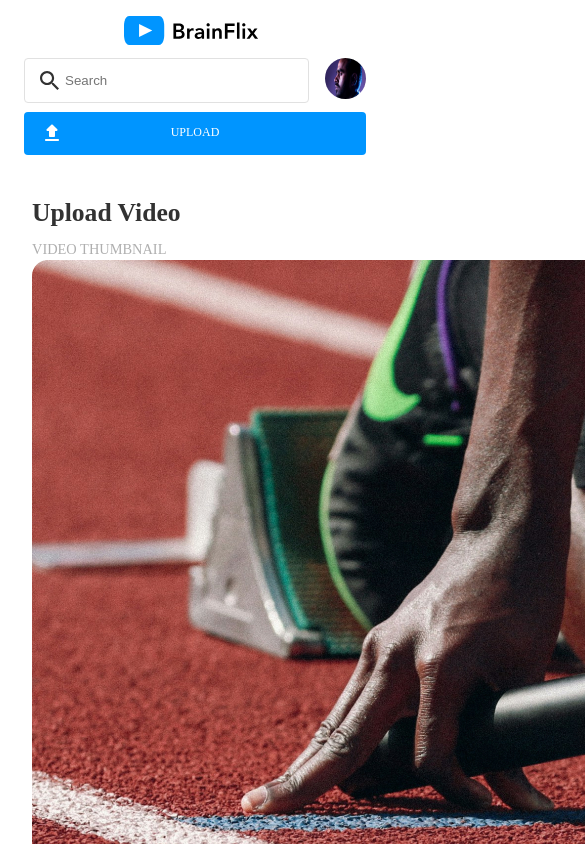
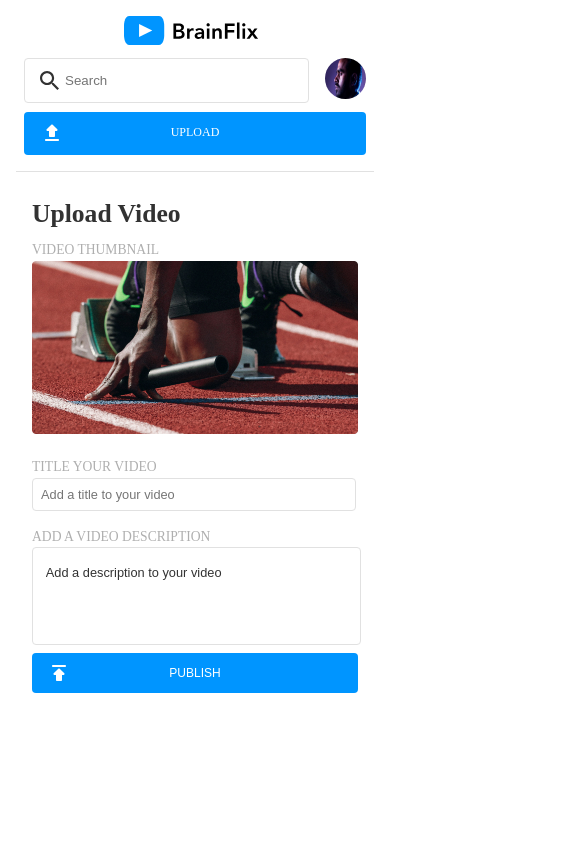
Before and after one commit to codiestef/stefan-reeves-brainflix, a React (Create React App) app: page /upload in a window 390 px wide. Shown: the top 844 px of the page, 585 px wide, since content can reach past the window. Built offline with nearby package versions, Linux system fonts and the light colour scheme.

Commit message:
improve responsive design

```diff
--- a/src/pages/VideoUploadPage/UploadPage.scss
+++ b/src/pages/VideoUploadPage/UploadPage.scss
@@ -1,113 +1,52 @@
 @import '../../styles/partials/mixins';
 @import '../../styles/partials/variables';
 
+.upload {
+    padding: 1rem;
+    border-top: $divider;
+}
+
 // .upload-page {
-//     padding: 1rem;
 
-//      &__image-and-form {
-
-//         display: flex;
-
+//      display: flex;
+//      flex-direction: column;
 
 //     @include tablet {
+//         display: inline-block;
+//         }
+
+//     @include desktop {
+//         display: flex;
 //         flex-direction: row;
 //         flex-grow: 1;
 //         }
-//     }
 
-// .upload-video {
 
-//     &__thumbnail {
-//         width: 100%;
+    // &__image {
+    //     @include tablet {
+    //         width: 50%;
+    //         }
 
+    //     @include desktop {
+    //         width: 40%;
+    //         margin-right: 3rem;
+    //         }
+    // }
+
+//     &__form {
 //         @include tablet {
-//             width: 40%;
-//         }
+//             width: 100%;
+//             }
+
+//         @include desktop {
+//             width: 75%;
+//             }
 //     }
 // }
 
-// .upload-form {
-//     display: flex;
-//     flex-direction: column;
-//     align-items: left;
-//     margin: auto;
-
-//     &__label {
-//         font-size: $label-font-size-M;
-//         line-height: $label-line-height-M;
-//         color: $label-font-color;
-
-//         @include tablet {
-//             font-size: $label-font-size-DT;
-//             line-height: $label-line-height-DT;
-//             }
-//         }
-
-//     &__textarea {
-//         font-size: $body-font-size-M;
-//         padding: $form-field-padding-M;
-//         min-height: $form-field-MIN-height-M;
-//         width: 94%;
-//         color: $prim-col-Black;
-//         border: $form-field-border;
-//         border-radius: $form-field-radius;
-//         resize: none;
-
-//         @include tablet {
-//             font-size: $body-font-size-DT;
-//             width: 90%;
-//             padding-left: $form-field-padding-DT;
-//             min-height: 2rem;
-//             height: 2rem;
-//         }
-
-//         &::placeholder {
-//             color: $prim-col-Black;
-//             padding-left: .5rem;
-//         }
-
-//         &::active {
-//             border:$form-field-border-active;
-//         }
-//     }
-
-
-//     &__button {
-//         background-color: $button-background;
-//         border-radius: $button-radius;
-//         color: $button-font-color;
-//         font-size: $button-font-size-M;
-//         font-weight: $button-font-weight;
-//         height: $button-height;
-//         width: $button-width-M;
-//         text-align: center;
-//         background-image: url(../../assets/Icons/publish.svg);
-//         background-repeat: no-repeat;
-//         background-position: 5% 50%;
-//         border: none;
-//         margin-top: $form-field-padding-M;
-
-//         @include tablet {
-//             width: 30%;
-
-//         }
-
-
-//         &:hover {
-//             background-color: $button-background-hover;
-//         }
-//     }
-// }
-// }
-
-.upload {
-    padding: 1rem;
-}
-
 .upload-page {
-
-     display: flex;
-     flex-direction: column;
+    //  display: flex;
+    //  flex-direction: column;
 
     @include tablet {
         display: inline-block;
@@ -119,8 +58,7 @@
         flex-grow: 1;
         }
 
-
-    &__image {
+        &__image {
         @include tablet {
             width: 50%;
             }
@@ -130,19 +68,6 @@
             margin-right: 3rem;
             }
     }
-
-    &__form {
-        @include tablet {
-            width: 100%;
-            }
-
-        @include desktop {
-            width: 75%;
-            }
-    }
-}
-
-.upload-video {
 
     &__thumbnail {
         width: 100%;
@@ -166,9 +91,10 @@
     }
 
     &__label {
-        font-size: $label-font-size-M;
+        font-size: .85rem;
         line-height: $label-line-height-M;
         color: $label-font-color;
+        margin-top: 1rem;
 
         @include tablet {
             font-size: $label-font-size-DT;
@@ -176,10 +102,22 @@
             }
         }
 
+    &__input {
+        font-size: $body-font-size-M;
+        padding: $form-field-padding-M;
+
+        width: 94%;
+        color: $prim-col-Black;
+        border: $form-field-border;
+        border-radius: $form-field-radius;
+        resize: none;
+        // margin-bottom: 1.3rem;
+    }
+
     &__textarea {
         font-size: $body-font-size-M;
-        padding: $form-field-padding-M;
-        min-height: $form-field-MIN-height-M;
+        padding: 0 .5rem 3rem .8rem;
+        min-height: 3rem;
         width: 94%;
         color: $prim-col-Black;
         border: $form-field-border;
@@ -188,7 +126,7 @@
 
         @include tablet {
             font-size: $body-font-size-DT;
-            width: 90%;
+            width: 94%;
             padding-left: $form-field-padding-DT;
             min-height: 2rem;
             height: 2rem;
@@ -196,7 +134,7 @@
 
         &::placeholder {
             color: $prim-col-Black;
-            padding-left: .5rem;
+            // padding-left: .5rem;
         }
 
         &::active {
@@ -219,8 +157,13 @@
         background-position: 5% 50%;
         border: none;
         margin-top: $form-field-padding-M;
+        cursor: pointer;
 
-
+        @include tablet {
+            width: 15rem;
+            margin-right: 1rem;
+            margin-left: auto;
+        }
 
 
         &:hover {
```
